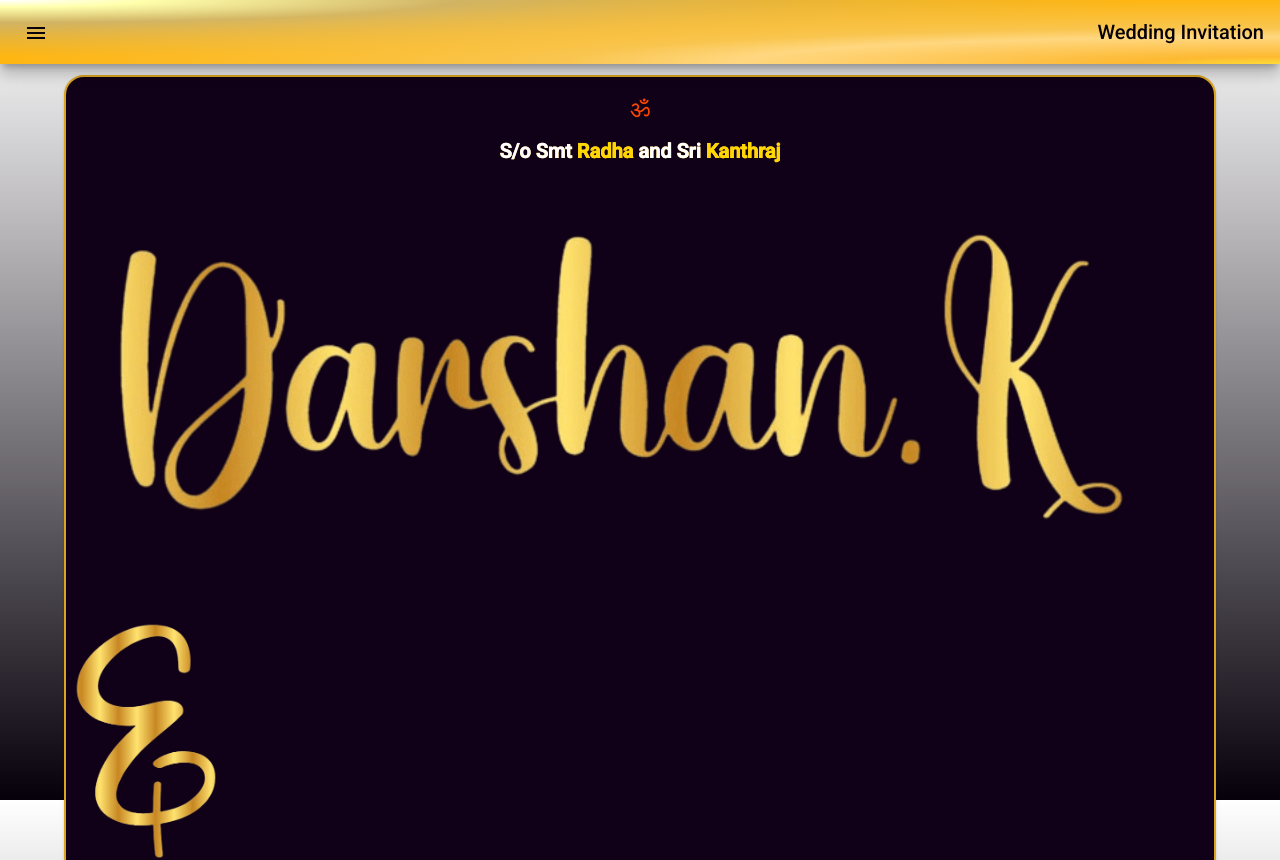
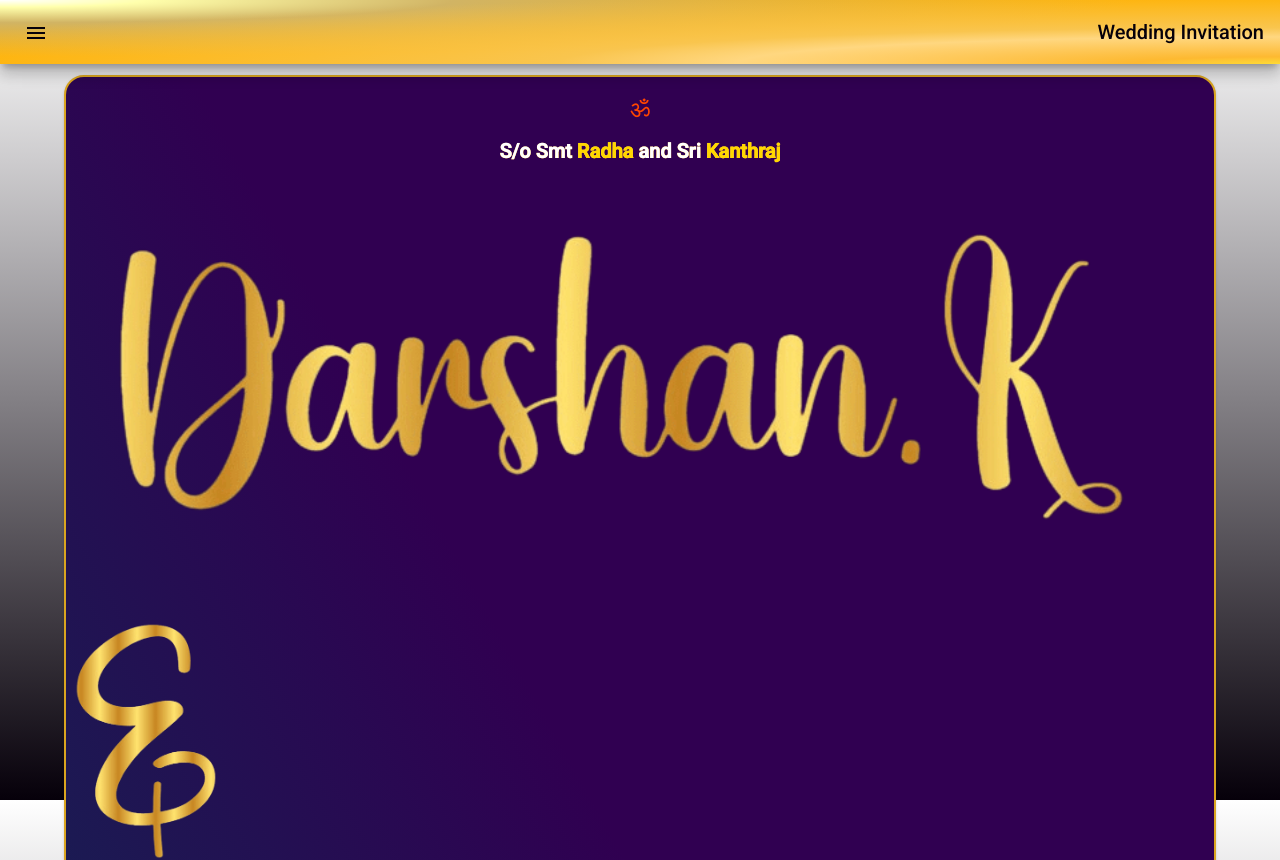
Before and after one commit to Darshank81/weddingdays, an Angular app: page / in a window 1280 px wide. Shown: the top 860 px of the page. Built offline with nearby package versions, Linux system fonts and the light colour scheme.

Commit message:
color change

```diff
--- a/src/app/app.component.html
+++ b/src/app/app.component.html
@@ -19,7 +19,7 @@
         </button>
       </mat-list-item>
       <mat-list-item routerLink="/image" style="color: #ffffff;">
-        <button mat-icon-button (click)=drawer.toggle()><mat-icon routerLinkActive="active" [routerLinkActiveOptions]="{exact:true}" ariaCurrentWhenActive="page">image</mat-icon></button>
+        <button mat-icon-button (click)=drawer.toggle()><mat-icon routerLinkActive="active" [routerLinkActiveOptions]="{exact:true}" ariaCurrentWhenActive="page">photo_library</mat-icon></button>
       </mat-list-item>
       <mat-list-item routerLink="/place" style="color: #ffffff;">
         <button mat-icon-button (click)=drawer.toggle()><mat-icon routerLinkActive="active" [routerLinkActiveOptions]="{exact:true}" ariaCurrentWhenActive="page">place</mat-icon></button>
--- a/src/app/home/home.component.css
+++ b/src/app/home/home.component.css
@@ -1,6 +1,6 @@
 .example-card {
     margin-bottom: 15px;
-    background-color: #110118;
+    background-image: linear-gradient(61.02deg, #003c55 -23.47%, #300051 45.52%);
     text-align: center;
     border-radius:20px;
     backdrop-filter: blur(10px);
--- a/src/app/image/image.component.css
+++ b/src/app/image/image.component.css
@@ -1,6 +1,6 @@
 .example-card {
     margin-bottom: 15px;
-    background-color: #110118;
+    background-image: linear-gradient(61.02deg, #003c55 -23.47%, #300051 45.52%);
     text-align: center;
     border-radius:20px;
     backdrop-filter: blur(10px);
--- a/src/app/place/place.component.css
+++ b/src/app/place/place.component.css
@@ -1,6 +1,6 @@
 .example-card {
     margin-bottom: 15px;
-    background-color: #110118;
+    background-image: linear-gradient(61.02deg, #003c55 -23.47%, #300051 45.52%);
     text-align: center;
     border-radius:20px;
     backdrop-filter: blur(10px);
--- a/src/app/vid/vid.component.css
+++ b/src/app/vid/vid.component.css
@@ -1,6 +1,6 @@
 .example-card {
     margin-bottom: 15px;
-    background-color: #110118;
+    background-image: linear-gradient(61.02deg, #003c55 -23.47%, #300051 45.52%);
     text-align: center;
     border-radius:20px;
     backdrop-filter: blur(10px);
```
